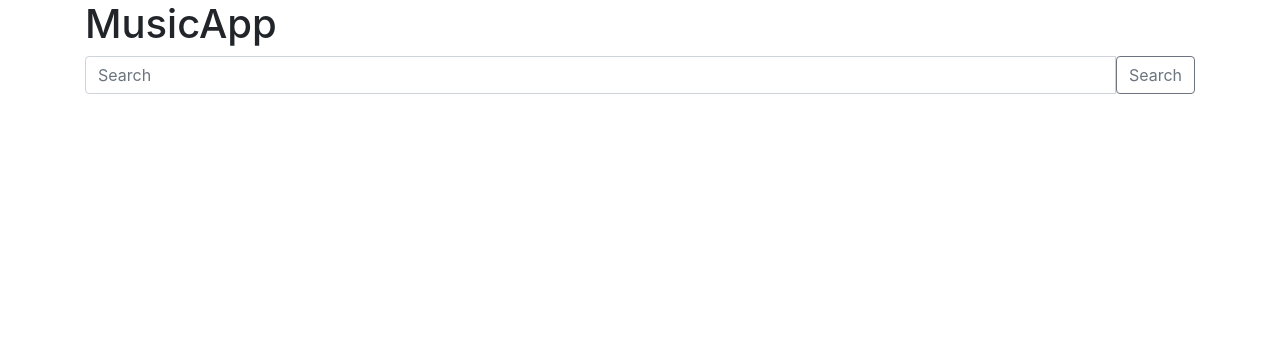
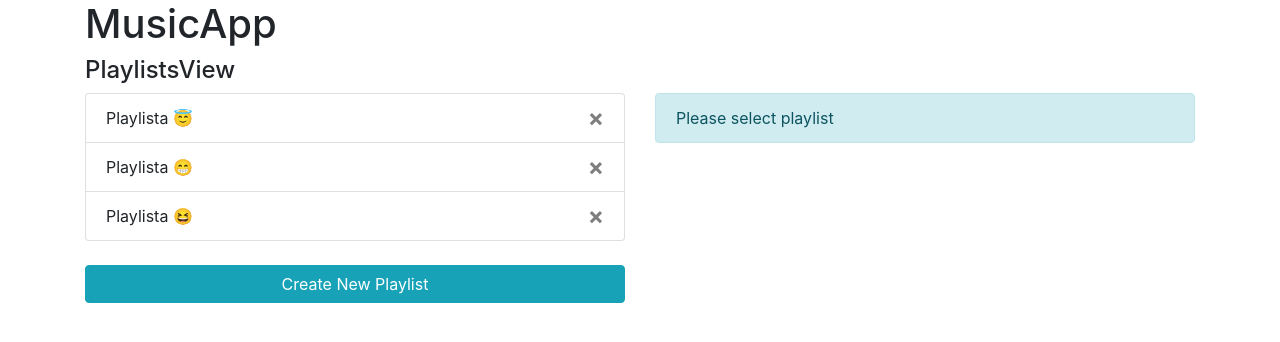
Before and after one commit to kruzyk/lufthansa-react-player, a React (Create React App) app: page / in a window 1280 px wide. Shown: the top 342 px of the page. Built offline with nearby package versions, Linux system fonts and the light colour scheme; sample sign-in values are in the browser's storage.

Commit message:
Konsultacje

```diff
--- a/src/App.tsx
+++ b/src/App.tsx
@@ -15,8 +15,8 @@ function App() {
 
             <h1>MusicApp</h1>
 
-            {/* <PlaylistsView /> */}
-            <MusicSearchView/>
+            <PlaylistsView />
+            {/* <MusicSearchView/> */}
           </div>
         </div>
       </div>
--- a/src/playlists/containers/PlaylistsView.tsx
+++ b/src/playlists/containers/PlaylistsView.tsx
@@ -111,9 +111,10 @@ export const PlaylistsView = (props: Props) => {
                         playlist={selectedPlaylist} />}
 
                     {selectedPlaylist && mode === 'form' && <PlaylistEditForm
+                        playlist={selectedPlaylist}
                         save={saveChangedPlaylist}
-                        playlist={selectedPlaylist}
-                        cancel={cancel} />}
+                        cancel={cancel}
+                    />}
 
                     {emptyPlaylist && mode === 'create' && <PlaylistEditForm
                         save={saveNewPlaylist}
```
Also changed, not shown: src/music-search/containers/MusicSearchView.tsx (+0 -14 lines).
